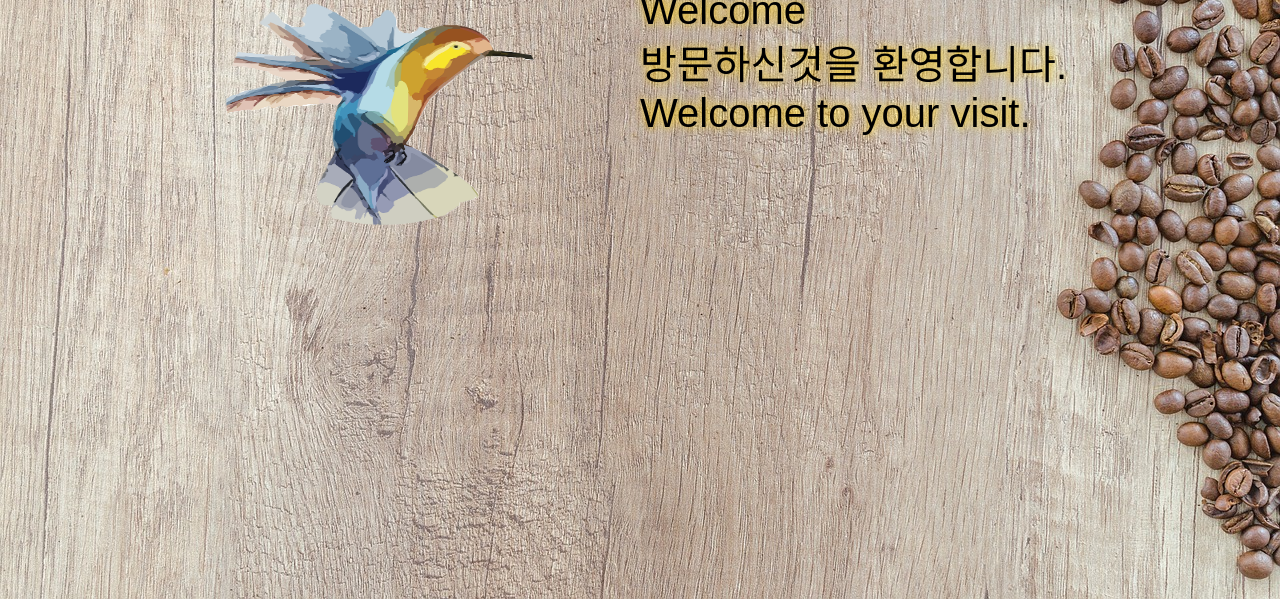
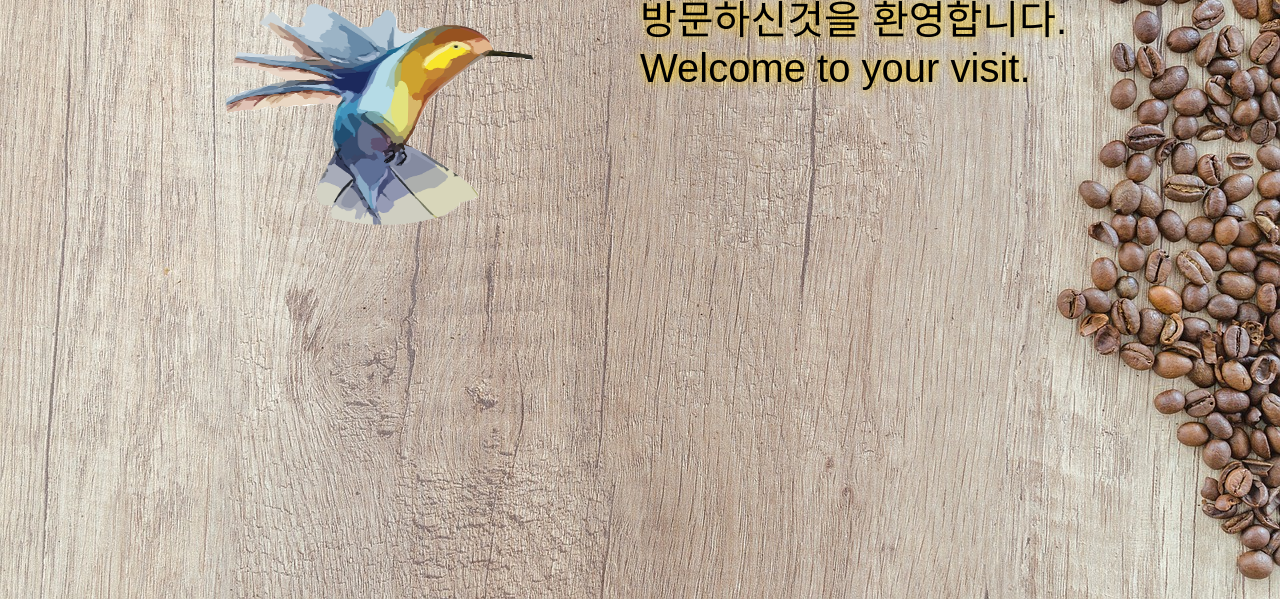
Before and after one commit to vkffls10/-, a plain HTML site: page home.html in a window 1280 px wide. Shown: the part 248-847 px from the top of the page. Drawn offline with nearby package versions, Linux system fonts and the light colour scheme.

Commit message:
Add files via upload

```diff
--- a/home.html
+++ b/home.html
@@ -42,11 +42,8 @@
                 <div class="home-txt">
                     <h2>어서오세요</h2>
                     <p>
-                        Welcome
-                        <br>
                         방문하신것을 환영합니다.
-                        <br>
-                        Welcome to your visit.
+                        <br>Welcome to your visit.
                     </p>
                 </div>
                 <div class="img-box">
```
Also changed, not shown: I.html (+2 -1 lines).
